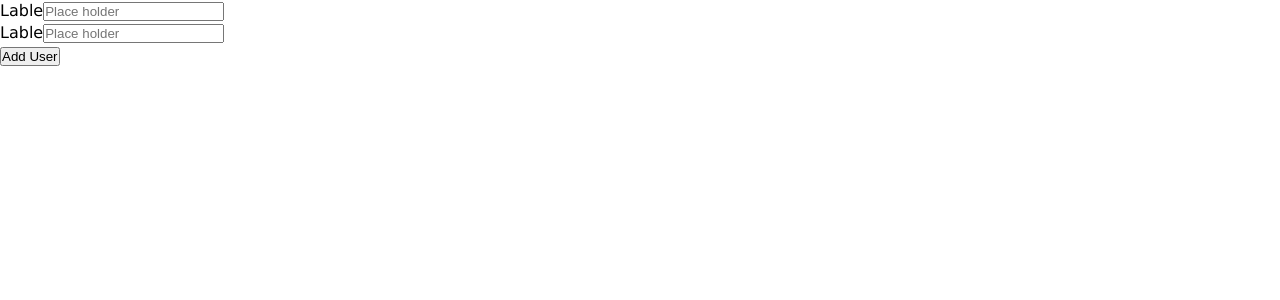
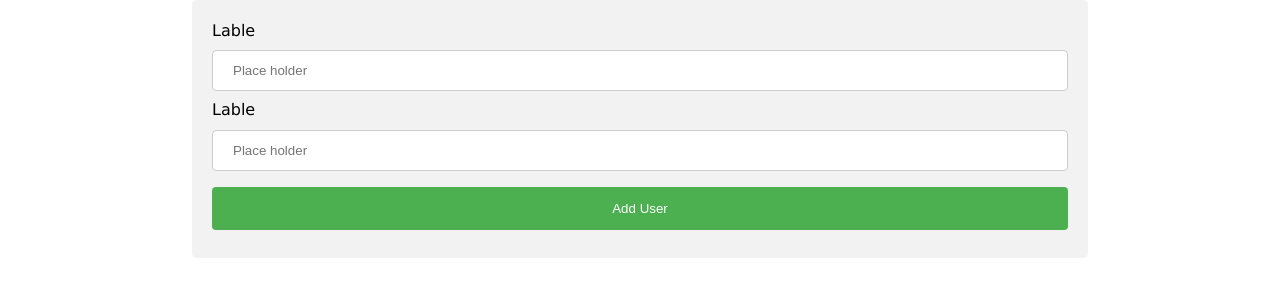
Before and after one commit to jfBiswajit/react-user-info, a React (Create React App) app: page / in a window 1280 px wide. Shown: the top 300 px of the page. Built offline with nearby package versions, Linux system fonts and the light colour scheme.

Commit message:
Add: All required css added

```diff
--- /dev/null
+++ b/src/App.css
@@ -0,0 +1,4 @@
+#app {
+    width: 70vw;
+    margin: 0 auto;
+}
--- a/src/App.js
+++ b/src/App.js
@@ -1,7 +1,12 @@
-import Form from './components/Form/Form';
+import Form from './components/NewUser/Form';
+import './App.css';
 
 function App() {
-  return <Form />;
+  return (
+    <div id='app'>
+      <Form />
+    </div>
+  );
 }
 
 export default App;
--- /dev/null
+++ b/src/components/NewUser/Button.css
@@ -0,0 +1,14 @@
+button[type=submit] {
+  width: 100%;
+  background-color: #4CAF50;
+  color: white;
+  padding: 14px 20px;
+  margin: 8px 0;
+  border: none;
+  border-radius: 4px;
+  cursor: pointer;
+}
+
+button[type=submit]:hover {
+  background-color: #45a049;
+}
--- a/src/components/Form/Button.js
+++ b/src/components/NewUser/Button.js
@@ -1,3 +1,5 @@
+import './Button.css';
+
 export default function Button() {
   return <button type='submit'>Add User</button>;
 }
--- /dev/null
+++ b/src/components/NewUser/Form.css
@@ -0,0 +1,5 @@
+form {
+  border-radius: 5px;
+  background-color: #f2f2f2;
+  padding: 20px;
+}
--- a/src/components/Form/Form.js
+++ b/src/components/NewUser/Form.js
@@ -1,5 +1,6 @@
 import Input from './Input';
 import Button from './Button';
+import './Form.css';
 
 export default function Form() {
   return (
--- /dev/null
+++ b/src/components/NewUser/Input.css
@@ -0,0 +1,9 @@
+input[type='text'] {
+  width: 100%;
+  padding: 12px 20px;
+  margin: 8px 0;
+  display: inline-block;
+  border: 1px solid #ccc;
+  border-radius: 4px;
+  box-sizing: border-box;
+}
--- a/src/components/Form/Input.js
+++ b/src/components/NewUser/Input.js
@@ -1,3 +1,5 @@
+import './Input.css';
+
 export default function Input() {
   return (
     <div>
```
